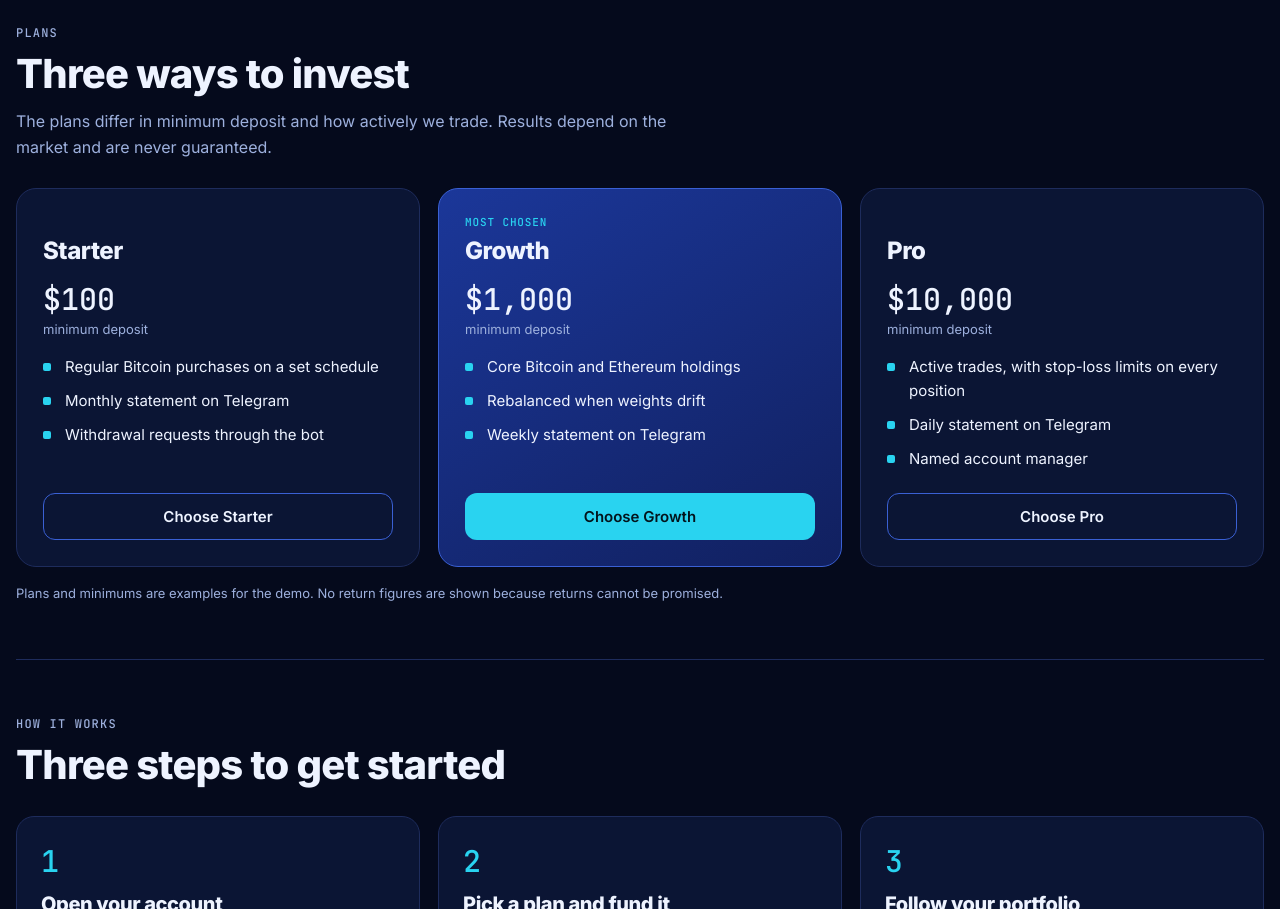
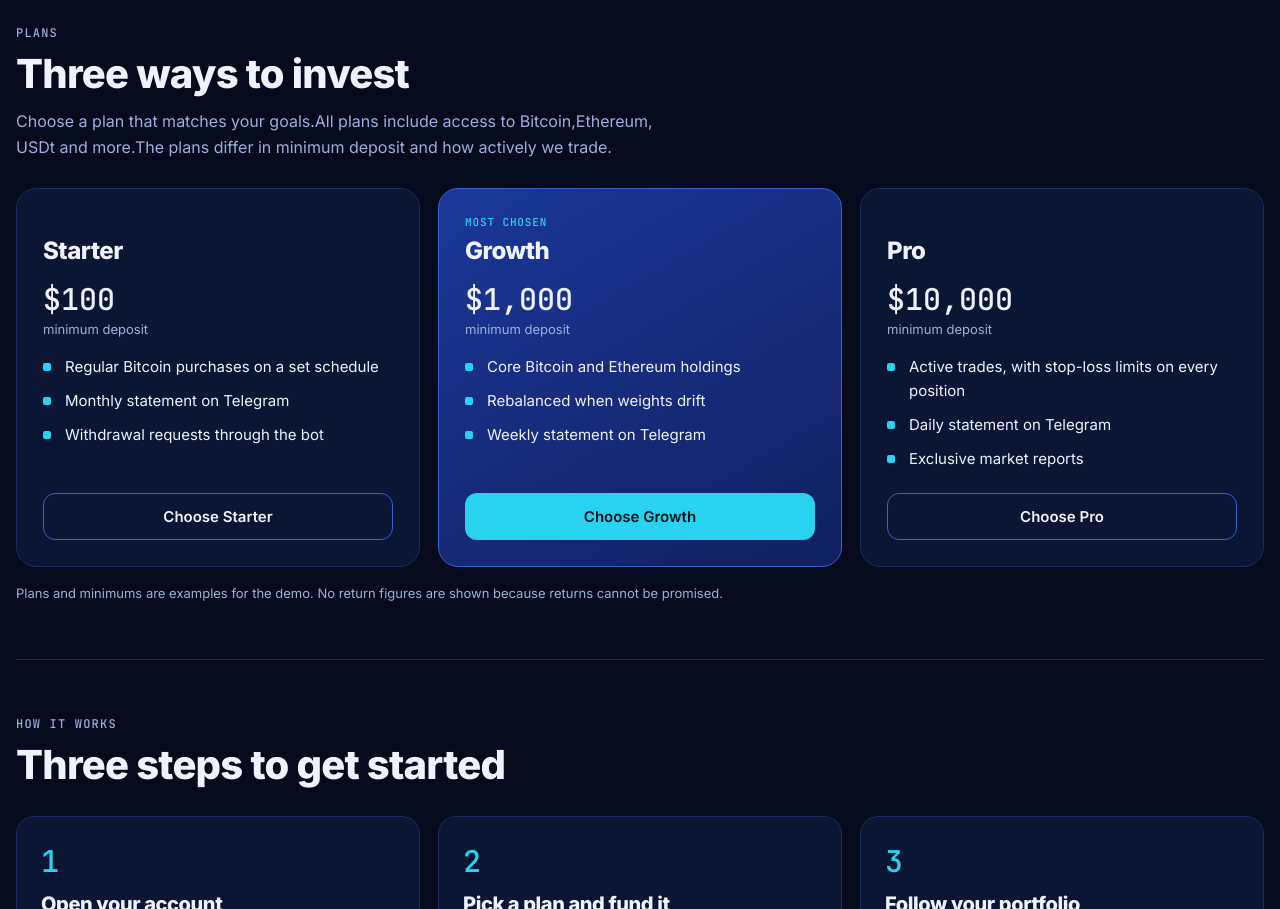
Before and after one commit to Torvic267/LedCap, a plain HTML site: page index.html in a window 1280 px wide. Shown: the part 2399-3308 px from the top of the page. Drawn offline with Linux system fonts and the light colour scheme; no server answers.

Commit message:
Update index.html

```diff
--- a/index.html
+++ b/index.html
@@ -475,11 +475,11 @@ en: {
   m_note_demo: "Simulated demo prices that move every couple of seconds. Open the HTML file in your own browser to see real market data. Tap any coin to open it in Telegram.",
   search_ph: "Search coin or symbol", updated: "Updated", th_coin: "Coin", th_price: "Price", trade: "Trade", open_coin: "Open {s} on Telegram",
   plans_h2: "Three ways to invest",
-  plans_p: "The plans differ in minimum deposit and how actively we trade. Results depend on the market and are never guaranteed.",
+  plans_p: "Choose a plan that matches your goals.All plans include access to Bitcoin,Ethereum, USDt and more.The plans differ in minimum deposit and how actively we trade.",
   plan_starter: "Starter", plan_growth: "Growth", plan_pro: "Pro", plan_popular: "Most chosen", plan_min: "minimum deposit",
   s1: "Regular Bitcoin purchases on a set schedule", s2: "Monthly statement on Telegram", s3: "Withdrawal requests through the bot",
   g1: "Core Bitcoin and Ethereum holdings", g2: "Rebalanced when weights drift", g3: "Weekly statement on Telegram",
-  p1: "Active trades, with stop-loss limits on every position", p2: "Daily statement on Telegram", p3: "Named account manager",
+  p1: "Active trades, with stop-loss limits on every position", p2: "Daily statement on Telegram", p3: "Exclusive market reports", p4: "Dedicated account manager",
   choose_starter: "Choose Starter", choose_growth: "Choose Growth", choose_pro: "Choose Pro",
   plans_note: "Plans and minimums are examples for the demo. No return figures are shown because returns cannot be promised.",
   how_h2: "Three steps to get started",
```
